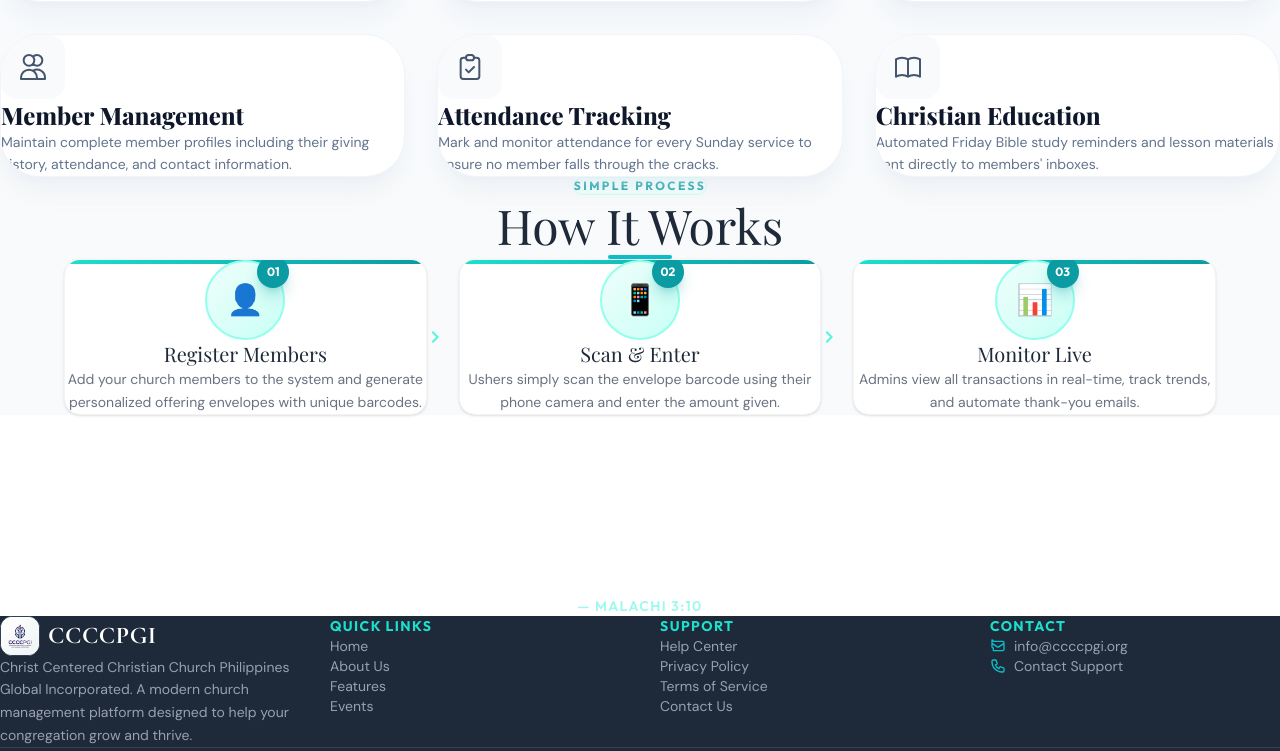
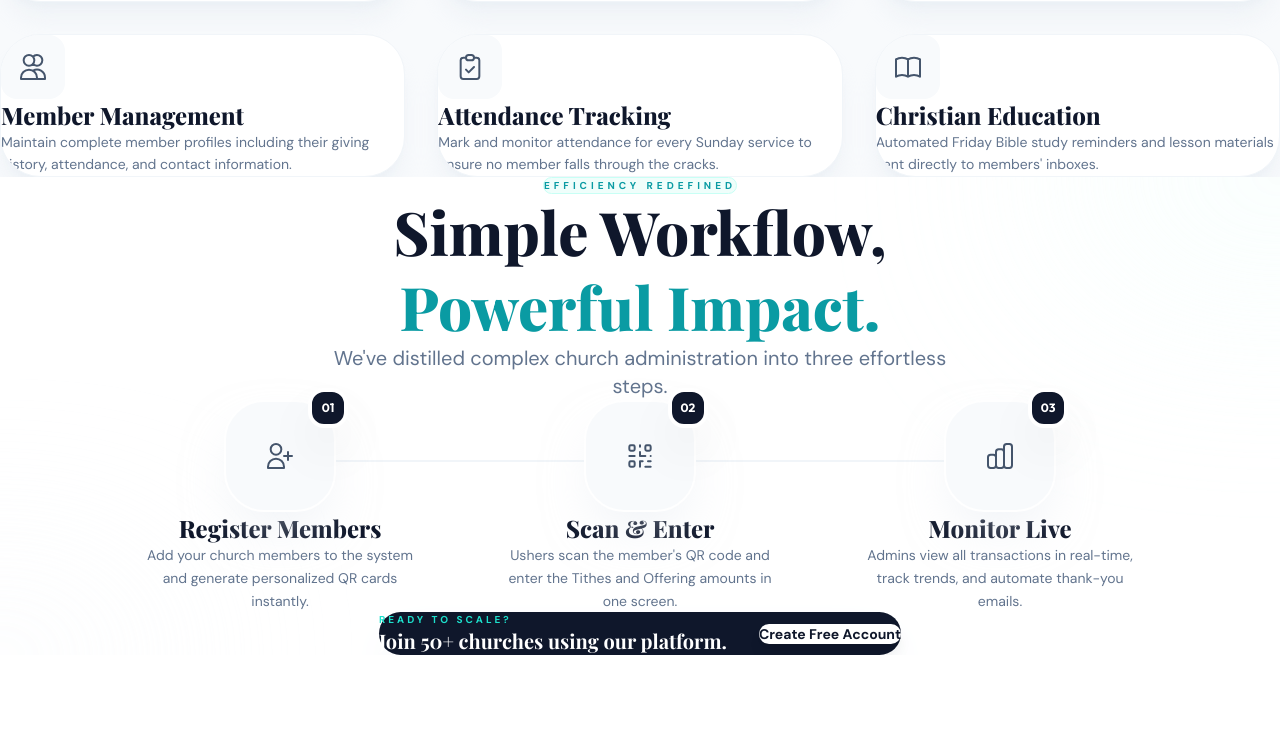
Before and after one commit to delarosavin721-spec/gracetrack-church-system, a React (Vite) app: page / in a window 1280 px wide. Shown: the part 1213-1964 px from the top of the page. Built offline with nearby package versions, Linux system fonts and the light colour scheme; no server answers; a web font is replaced by a local one.

Commit message:
Finalize advanced design for How It Works section

```diff
--- a/src/components/landing/HowItWorks.jsx
+++ b/src/components/landing/HowItWorks.jsx
@@ -5,96 +5,130 @@ export default function HowItWorks() {
     {
       num: "01",
       title: "Register Members",
-      desc: "Add your church members to the system and generate personalized offering envelopes with unique barcodes.",
-      icon: "👤"
+      desc: "Add your church members to the system and generate personalized QR cards instantly.",
+      icon: (
+        <svg className="w-8 h-8" fill="none" viewBox="0 0 24 24" stroke="currentColor" strokeWidth={1.5}>
+          <path strokeLinecap="round" strokeLinejoin="round" d="M18 9v3m0 0v3m0-3h3m-3 0h-3m-2-5a4 4 0 11-8 0 4 4 0 018 0zM3 20a6 6 0 0112 0v1H3v-1z" />
+        </svg>
+      )
     },
     {
       num: "02",
       title: "Scan & Enter",
-      desc: "Ushers simply scan the envelope barcode using their phone camera and enter the amount given.",
-      icon: "📱"
+      desc: "Ushers scan the member's QR code and enter the Tithes and Offering amounts in one screen.",
+      icon: (
+        <svg className="w-8 h-8" fill="none" viewBox="0 0 24 24" stroke="currentColor" strokeWidth={1.5}>
+          <path strokeLinecap="round" strokeLinejoin="round" d="M12 4v1m6 11h2m-6 0h-2v4m0-11v3m0 0h.01M12 12h4.01M16 20h4M4 12h4m12 0h.01M5 8h2a1 1 0 001-1V5a1 1 0 00-1-1H5a1 1 0 00-1 1v2a1 1 0 001 1zm12 0h2a1 1 0 001-1V5a1 1 0 00-1-1h-2a1 1 0 00-1 1v2a1 1 0 001 1zM5 20h2a1 1 0 001-1v-2a1 1 0 00-1-1H5a1 1 0 00-1 1v2a1 1 0 001 1z" />
+        </svg>
+      )
     },
     {
       num: "03",
       title: "Monitor Live",
       desc: "Admins view all transactions in real-time, track trends, and automate thank-you emails.",
-      icon: "📊"
+      icon: (
+        <svg className="w-8 h-8" fill="none" viewBox="0 0 24 24" stroke="currentColor" strokeWidth={1.5}>
+          <path strokeLinecap="round" strokeLinejoin="round" d="M9 19v-6a2 2 0 00-2-2H5a2 2 0 00-2 2v6a2 2 0 002 2h2a2 2 0 002-2zm0 0V9a2 2 0 012-2h2a2 2 0 012 2v10m-6 0a2 2 0 002 2h2a2 2 0 002-2m0 0V5a2 2 0 012-2h2a2 2 0 012 2v14a2 2 0 01-2 2h-2a2 2 0 01-2-2z" />
+        </svg>
+      )
     }
   ]
 
   return (
-    <section id="how-it-works" className="py-20 md:py-28 bg-gray-50 flex justify-center w-full">
-      <div className="w-full max-w-6xl px-6 flex flex-col items-center">
+    <section id="how-it-works" className="py-24 md:py-32 bg-white flex justify-center w-full relative overflow-hidden">
+      {/* Abstract Background Decoration */}
+      <div className="absolute top-0 right-0 w-1/3 h-1/3 bg-teal-50 rounded-full blur-[120px] opacity-60 -translate-y-1/2 translate-x-1/2" />
+      <div className="absolute bottom-0 left-0 w-1/4 h-1/4 bg-slate-50 rounded-full blur-[100px] opacity-60 translate-y-1/2 -translate-x-1/2" />
+
+      <div className="w-full max-w-7xl px-6 relative z-10 flex flex-col items-center">
         {/* Header */}
-        <div className="text-center w-full max-w-2xl mb-16 flex flex-col items-center">
-          <motion.span
-            initial={{ opacity: 0 }}
-            whileInView={{ opacity: 1 }}
+        <div className="text-center w-full max-w-3xl mb-24 flex flex-col items-center">
+          <motion.div
+            initial={{ opacity: 0, scale: 0.9 }}
+            whileInView={{ opacity: 1, scale: 1 }}
             viewport={{ once: true }}
-            className="inline-block text-teal-600 font-outfit text-xs uppercase tracking-[0.2em] font-bold mb-3 bg-teal-50 px-4 py-1.5 rounded-full border border-teal-100"
+            className="inline-block text-teal-600 font-bold text-[10px] uppercase tracking-[0.4em] mb-4 bg-teal-50 px-5 py-2 rounded-full border border-teal-100"
           >
-            Simple Process
-          </motion.span>
+            Efficiency Redefined
+          </motion.div>
           <motion.h2
-            initial={{ opacity: 0, y: 15 }}
+            initial={{ opacity: 0, y: 20 }}
             whileInView={{ opacity: 1, y: 0 }}
             viewport={{ once: true }}
-            className="font-playfair text-3xl md:text-4xl lg:text-5xl text-gray-800 mb-5 leading-tight"
+            className="font-playfair text-4xl md:text-6xl text-slate-900 leading-tight font-black mb-8"
           >
-            How It Works
+            Simple Workflow,<br />
+            <span className="text-teal-600">Powerful Impact.</span>
           </motion.h2>
-          <div className="w-16 h-1 bg-teal-500 mx-auto rounded-full" />
+          <motion.p
+            initial={{ opacity: 0, y: 20 }}
+            whileInView={{ opacity: 1, y: 0 }}
+            viewport={{ once: true }}
+            className="text-slate-500 text-lg md:text-xl font-dmsans max-w-2xl"
+          >
+            We've distilled complex church administration into three effortless steps.
+          </motion.p>
         </div>
 
-        {/* Steps Cards */}
-        <div className="grid grid-cols-1 md:grid-cols-3 gap-8">
+        {/* Steps Grid */}
+        <div className="grid grid-cols-1 md:grid-cols-3 gap-12 lg:gap-20 relative">
+          {/* Connecting line for desktop */}
+          <div className="hidden md:block absolute top-[60px] left-[15%] right-[15%] h-[2px] bg-slate-100" />
+
           {steps.map((step, index) => (
             <motion.div
               key={index}
-              initial={{ opacity: 0, y: 40 }}
+              initial={{ opacity: 0, y: 30 }}
               whileInView={{ opacity: 1, y: 0 }}
               viewport={{ once: true }}
-              transition={{ delay: index * 0.15, duration: 0.6 }}
-              className="group relative"
+              transition={{ delay: index * 0.2 }}
+              className="relative flex flex-col items-center text-center group"
             >
-              {/* Glass Card */}
-              <div className="bg-white rounded-2xl border border-gray-100 p-8 text-center shadow-sm hover:shadow-xl hover:shadow-teal-500/8 transition-all duration-400 hover:border-teal-200 hover:-translate-y-2 relative overflow-hidden">
-                {/* Top accent line */}
-                <div className="absolute top-0 left-0 right-0 h-1 bg-gradient-to-r from-teal-400 to-teal-600" />
+              {/* Step Circle */}
+              <div className="relative w-28 h-28 mb-10 flex items-center justify-center">
+                {/* Glow Background */}
+                <div className="absolute inset-0 bg-teal-600 opacity-0 group-hover:opacity-10 transition-opacity duration-500 rounded-[2.5rem] blur-xl" />
 
-                {/* Step Circle with Icon */}
-                <div className="relative inline-flex items-center justify-center mb-6">
-                  <div className="w-20 h-20 rounded-full bg-gradient-to-br from-teal-50 to-teal-100 border-2 border-teal-200 flex items-center justify-center group-hover:border-teal-400 transition-colors duration-300">
-                    <span className="text-3xl">{step.icon}</span>
-                  </div>
-                  {/* Step Number Badge */}
-                  <div className="absolute -top-1 -right-1 w-8 h-8 rounded-full bg-teal-600 text-white text-xs font-bold flex items-center justify-center shadow-lg shadow-teal-600/30 font-outfit">
-                    {step.num}
-                  </div>
+                {/* Main Circle */}
+                <div className="w-full h-full rounded-[2.5rem] bg-slate-50 border-2 border-white shadow-2xl shadow-slate-200/50 flex items-center justify-center text-slate-600 group-hover:bg-teal-600 group-hover:text-white group-hover:scale-110 transition-all duration-500 relative z-10 overflow-hidden">
+                   <div className="absolute top-0 left-0 w-full h-full bg-gradient-to-br from-white/10 to-transparent opacity-0 group-hover:opacity-100" />
+                   {step.icon}
                 </div>
 
-                {/* Title */}
-                <h3 className="font-playfair text-xl text-gray-800 mb-3 group-hover:text-teal-700 transition-colors">
+                {/* Step Number Tag */}
+                <div className="absolute -top-3 -right-3 w-10 h-10 rounded-2xl bg-slate-900 text-white text-xs font-bold flex items-center justify-center shadow-2xl z-20 font-outfit border-4 border-white group-hover:bg-teal-500 transition-colors">
+                  {step.num}
+                </div>
+              </div>
+
+              {/* Content */}
+              <div className="space-y-4 max-w-[280px]">
+                <h3 className="font-playfair text-2xl text-slate-900 font-black group-hover:text-teal-600 transition-colors">
                   {step.title}
                 </h3>
-
-                {/* Description */}
-                <p className="text-gray-500 font-dmsans text-sm leading-relaxed">
+                <p className="text-slate-500 font-dmsans text-sm leading-relaxed group-hover:text-slate-700 transition-colors">
                   {step.desc}
                 </p>
               </div>
-
-              {/* Arrow connector (between cards, desktop only) */}
-              {index < 2 && (
-                <div className="hidden md:flex absolute top-1/2 -right-5 transform -translate-y-1/2 z-10 text-teal-300">
-                  <svg className="w-6 h-6" fill="currentColor" viewBox="0 0 24 24">
-                    <path d="M8.59 16.59L13.17 12 8.59 7.41 10 6l6 6-6 6z"/>
-                  </svg>
-                </div>
-              )}
             </motion.div>
           ))}
         </div>
+
+        {/* Bottom Call to Action hint */}
+        <motion.div
+          initial={{ opacity: 0, y: 20 }}
+          whileInView={{ opacity: 1, y: 0 }}
+          viewport={{ once: true }}
+          className="mt-24 py-8 px-12 rounded-[2rem] bg-slate-900 text-white flex flex-col md:flex-row items-center gap-8 shadow-2xl shadow-slate-200"
+        >
+          <div className="flex flex-col items-center md:items-start text-center md:text-left">
+            <p className="text-teal-400 font-bold text-[10px] uppercase tracking-[0.3em] mb-1">Ready to scale?</p>
+            <p className="text-xl font-bold font-playfair">Join 50+ churches using our platform.</p>
+          </div>
+          <button className="px-8 py-3 bg-white text-slate-900 rounded-xl font-bold text-sm hover:bg-teal-500 hover:text-white transition-all shadow-lg">
+            Create Free Account
+          </button>
+        </motion.div>
       </div>
     </section>
   )
```
